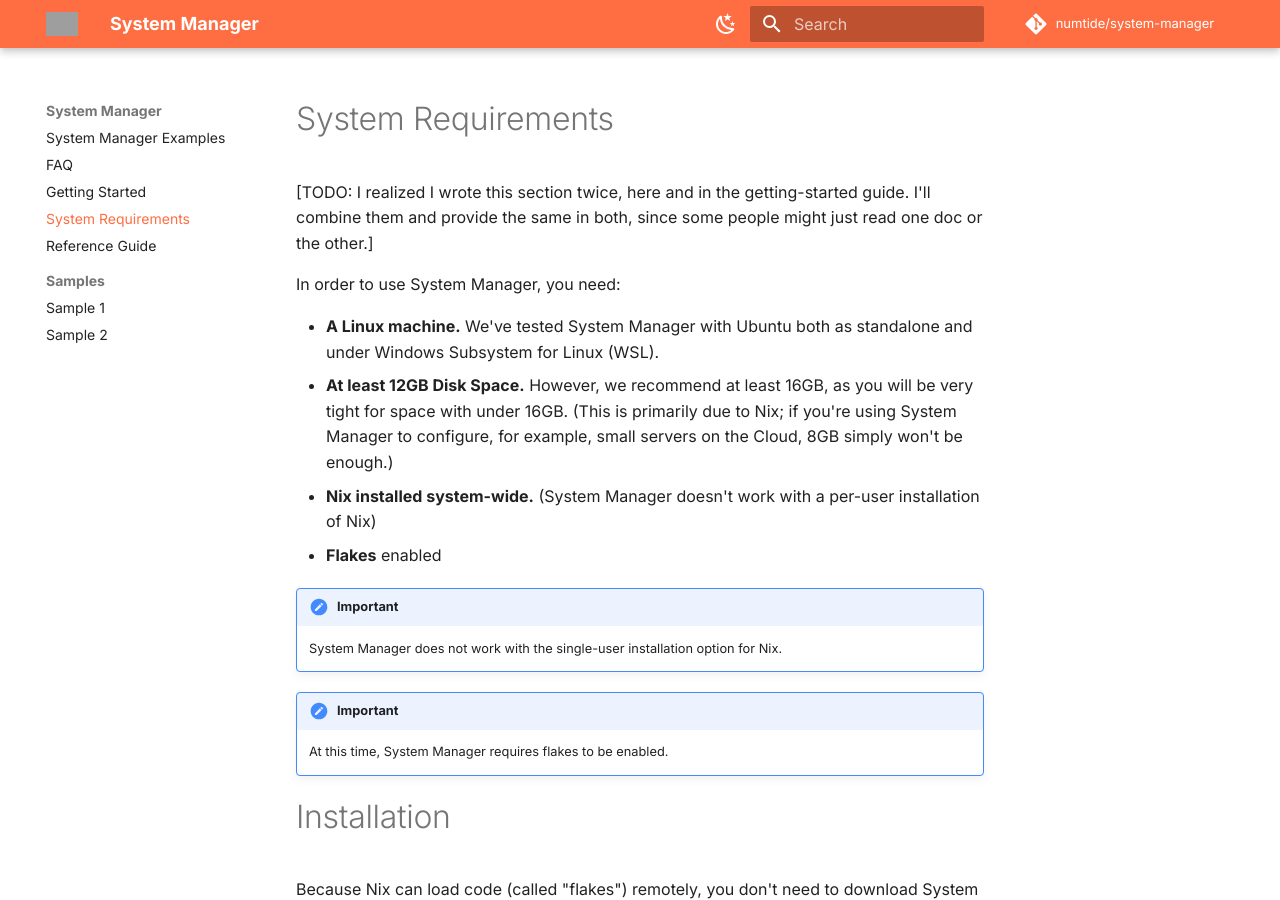
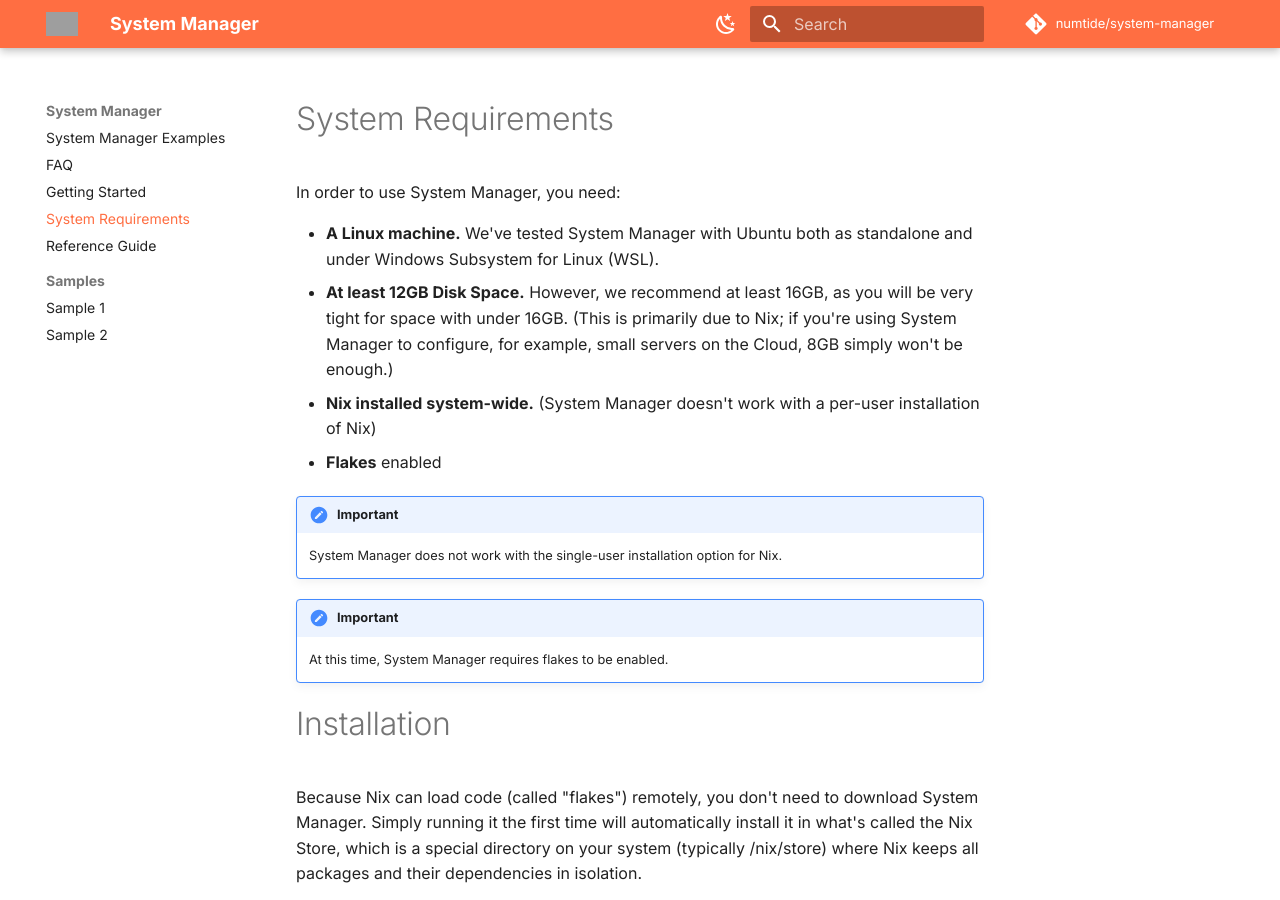
Before and after one commit to numtide/system-manager, an MkDocs documentation site: the page built from documentation/docs/install.md, in a window 1280 px wide and 900 px high. Built offline with MkDocs 1.6.1 and Material for MkDocs 9.7.7, drawn with Linux system fonts in a browser that asks for light colours; comment, search, counter and statistics services are not loaded; grey boxes are pictures that could not be loaded.

Commit message:
Remove duplicate note in installation documentation
Removed duplicate note about combining sections in documentation.

```diff
--- a/documentation/docs/install.md
+++ b/documentation/docs/install.md
@@ -1,6 +1,4 @@
 # System Requirements
-
-[TODO: I realized I wrote this section twice, here and in the getting-started guide. I'll combine them and provide the same in both, since some people might just read one doc or the other.]
 
 In order to use System Manager, you need:
 
```
